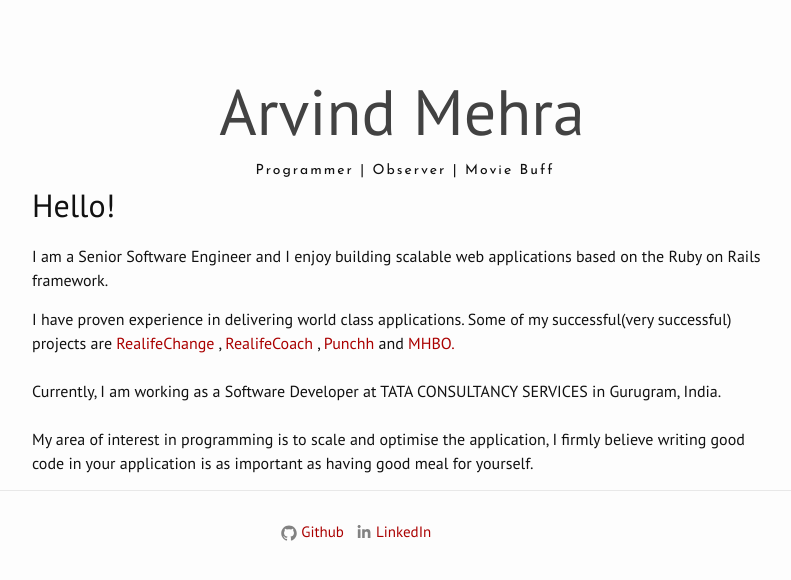
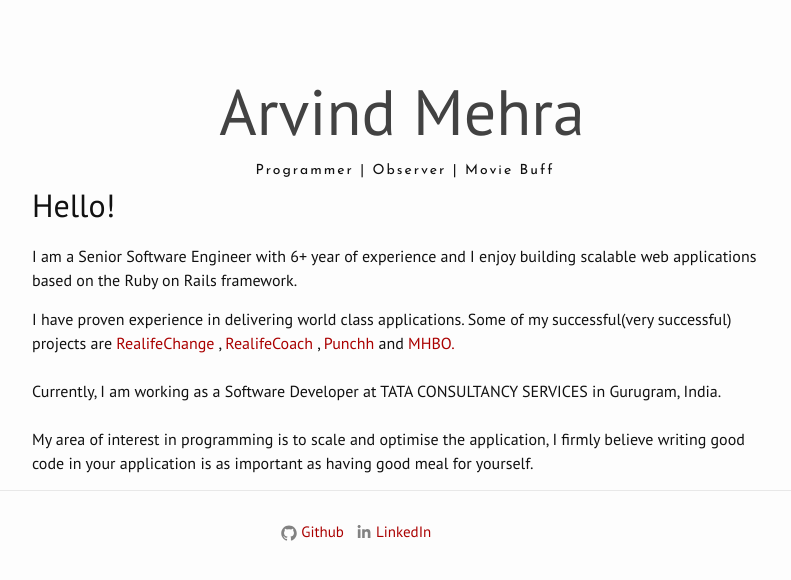
Before and after one commit to arvindmehra/arvindmehra.github.io, a Jekyll site: the page built from index.html, in a window 1280 px wide. Shown: the top 580 px of the page, without its empty margins (238-1029 px from the left). Built offline with Jekyll 4.4.1, drawn with Linux system fonts in a browser that asks for light colours; nearby versions of some CDN libraries; the list of posts is cut into pages by our own code.

Commit message:
Update index.html

```diff
--- a/index.html
+++ b/index.html
@@ -4,7 +4,7 @@
 
 
 <h1>Hello!</h1>
-<p>I am a Senior Software Engineer and I enjoy building scalable web applications based on the Ruby on Rails framework.
+<p>I am a Senior Software Engineer with 6+ year of experience and I enjoy building scalable web applications based on the Ruby on Rails framework.
 
 <p>I have proven experience in delivering world class applications. Some of my successful(very successful) projects are <a href="https://itunes.apple.com/us/app/realifechange/id962955498?mt=8" class="href" target="_blank">RealifeChange</a> ,
 <a href="http://www.realifex.com/coaching" class="href" target="_blank">RealifeCoach</a>&nbsp;,
```
